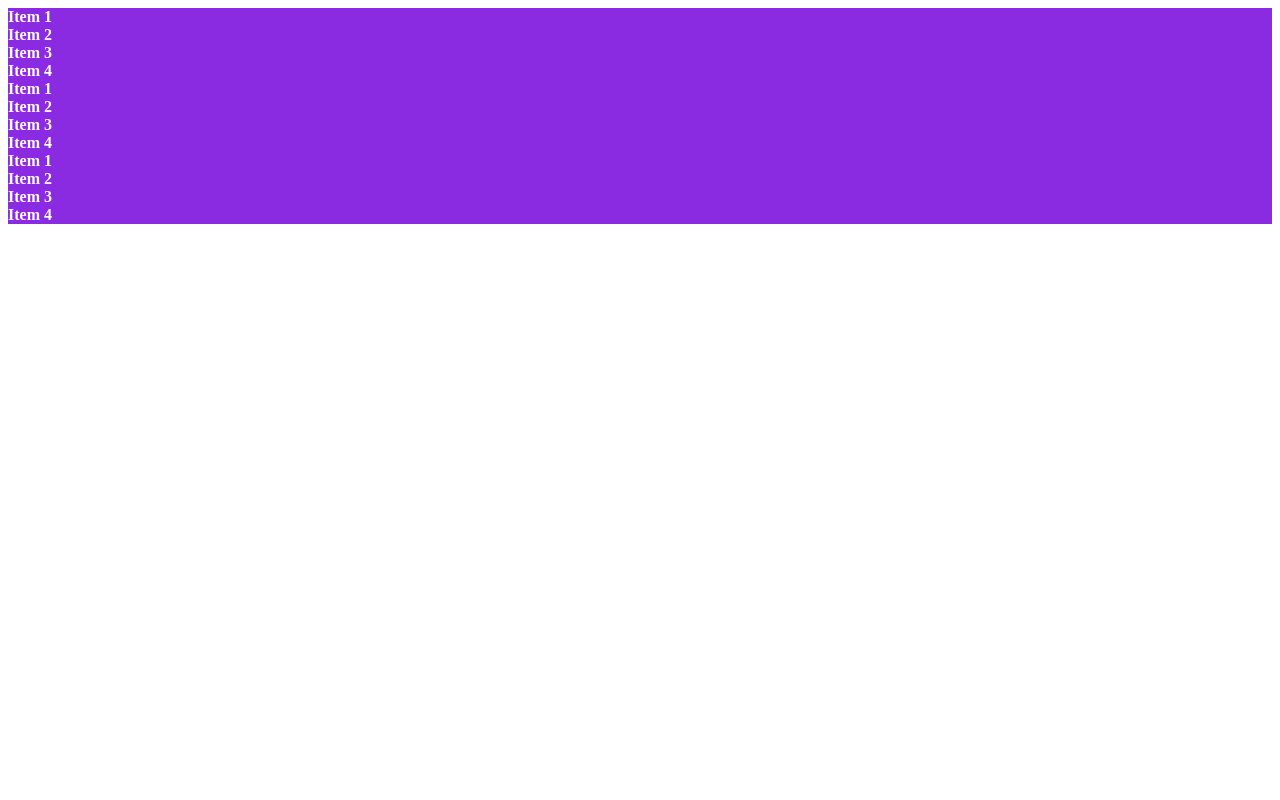
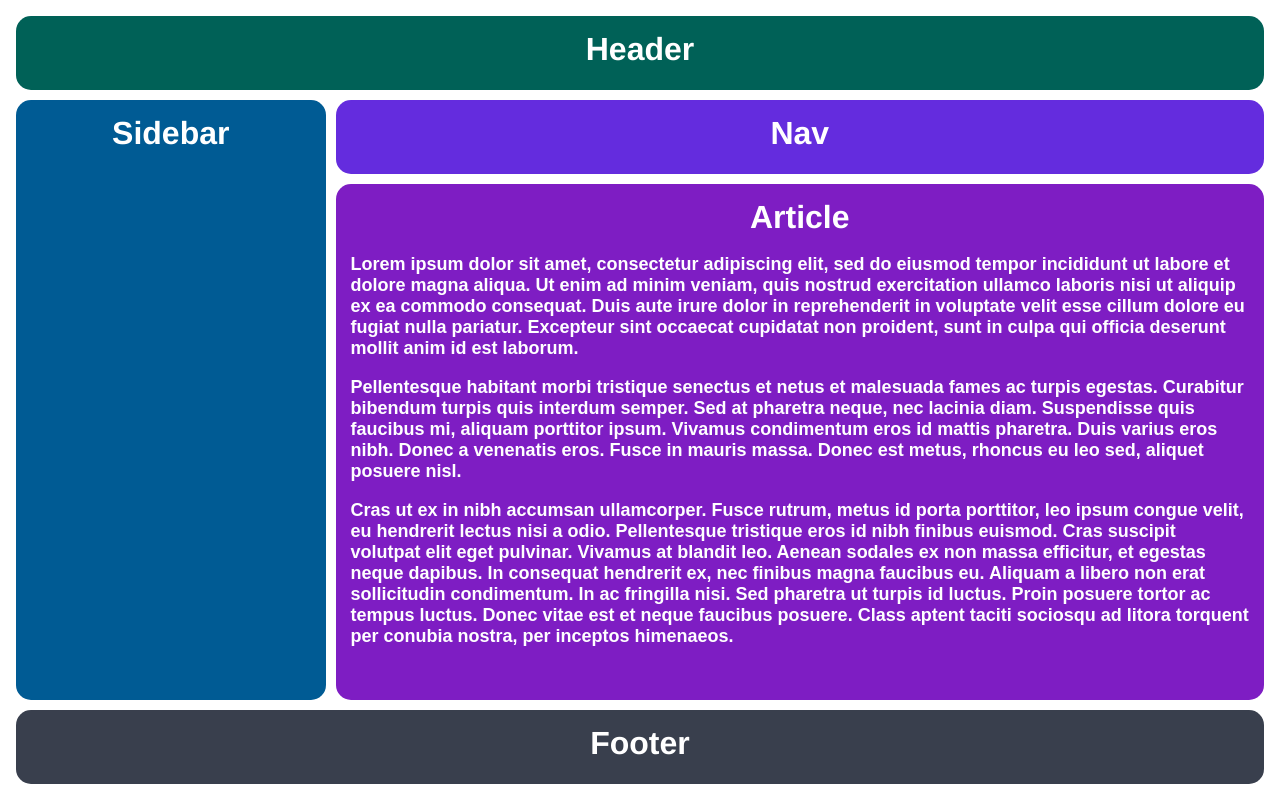
Before and after one commit to nabyer/css-grid-test, a plain HTML site: page index.html in a window 1280 px wide. Drawn offline with Linux system fonts and the light colour scheme.

Commit message:
HA 11.03.2024

```diff
--- a/index.html
+++ b/index.html
@@ -1,26 +1,23 @@
 <!DOCTYPE html>
 <html lang="en">
-<head>
+  <head>
     <meta charset="UTF-8">
+    <meta http-equiv="X-UA-Compatible" content="IE=edge">
+    <meta name="viewport" content="width=device-width, initial-scale=1.0">
+    <title>The Holy Grail</title>
     <link rel="stylesheet" href="styles.css">
-    <title>CSs Grid Tutorial</title>
-</head>
-<body>
-    <div class="contatiner">
-        <div class="item">Item 1</div>
-        <div class="item">Item 2</div>
-        <div class="item">Item 3</div>
-        <div class="item">Item 4</div>
-        <div class="item">Item 1</div>
-        <div class="item">Item 2</div>
-        <div class="item">Item 3</div>
-        <div class="item">Item 4</div>
-        <div class="item">Item 1</div>
-        <div class="item">Item 2</div>
-        <div class="item">Item 3</div>
-        <div class="item">Item 4</div>
+  </head>
+  <body>
+    <div class="container">
+      <div class="header">Header</div>
+      <div class="sidebar">Sidebar</div>
+      <div class="nav">Nav</div>
+      <div class="article">Article
+        <p>Lorem  ipsum dolor sit amet, consectetur adipiscing elit, sed do eiusmod tempor incididunt ut labore et dolore magna aliqua. Ut enim ad minim veniam, quis nostrud exercitation ullamco laboris nisi ut aliquip ex ea commodo consequat. Duis aute irure dolor in reprehenderit in voluptate velit esse cillum dolore eu fugiat nulla pariatur. Excepteur sint occaecat cupidatat non proident, sunt in culpa qui officia deserunt mollit anim id est laborum.</p>
+        <p>Pellentesque habitant morbi tristique senectus et netus et malesuada fames ac turpis egestas. Curabitur bibendum turpis quis interdum semper. Sed at pharetra neque, nec lacinia diam. Suspendisse quis faucibus mi, aliquam porttitor ipsum. Vivamus condimentum eros id mattis pharetra. Duis varius eros nibh. Donec a venenatis eros. Fusce in mauris massa. Donec est metus, rhoncus eu leo sed, aliquet posuere nisl.</p>
+        <p>Cras ut ex in nibh accumsan ullamcorper. Fusce rutrum, metus id porta porttitor, leo ipsum congue velit, eu hendrerit lectus nisi a odio. Pellentesque tristique eros id nibh finibus euismod. Cras suscipit volutpat elit eget pulvinar. Vivamus at blandit leo. Aenean sodales ex non massa efficitur, et egestas neque dapibus. In consequat hendrerit ex, nec finibus magna faucibus eu. Aliquam a libero non erat sollicitudin condimentum. In ac fringilla nisi. Sed pharetra ut turpis id luctus. Proin posuere tortor ac tempus luctus. Donec vitae est et neque faucibus posuere. Class aptent taciti sociosqu ad litora torquent per conubia nostra, per inceptos himenaeos.</p>
+      </div>
+      <div class="footer">Footer</div>
     </div>
-
-
-</body>
+  </body>
 </html>
--- a/styles.css
+++ b/styles.css
@@ -1,13 +1,58 @@
-.container {
-    display: grid;
-    grid-template-columns: 50px 50px 50px 50px;
-    grid-template-rows: 50px 50px 50px;
-    column-gap: 10px;
-    row-gap: 20px;
+body,
+html {
+  height: 100%;
+  margin: 0;
 }
 
-.item {
-    background-color: blueviolet;
-    color: white;
-    font-weight: bold;
+.container {
+  text-align: center;
+  height: 100%;
+  padding: 16px;
+  box-sizing: border-box;
+  display: grid;
+  grid-template-columns: 1fr 3fr;
+  grid-template-rows: repeat(2, 1fr) 7fr 1fr;
+  grid-column-gap: 10px;
+  grid-row-gap: 10px;
 }
+
+.container div {
+  padding: 15px;
+  font-size: 32px;
+  font-family: Helvetica;
+  font-weight: bold;
+  color: white;
+  border-radius: 15px;
+}
+
+.header {
+  background-color: #006157;
+    grid-area: 1 / 3 / 1 / 1;
+}
+
+.sidebar {
+  background-color: #005B94;
+  grid-area: 4 / 1 / 2 / 1;
+}
+
+.nav {
+  background-color: #642cde;
+  grid-area: 2 / 2 / 2 / 2;
+}
+
+.article {
+  background-color: #7E1DC3;
+  grid-area: 3 / 2 / 3 / 2;
+}
+
+.footer {
+  background-color: #393f4d;
+  grid-area: 4 / 3 / 4 / 1;
+}
+
+.article p {
+  font-size: 18px;
+  font-family: sans-serif;
+  color: white;
+  text-align: left;
+}
```
